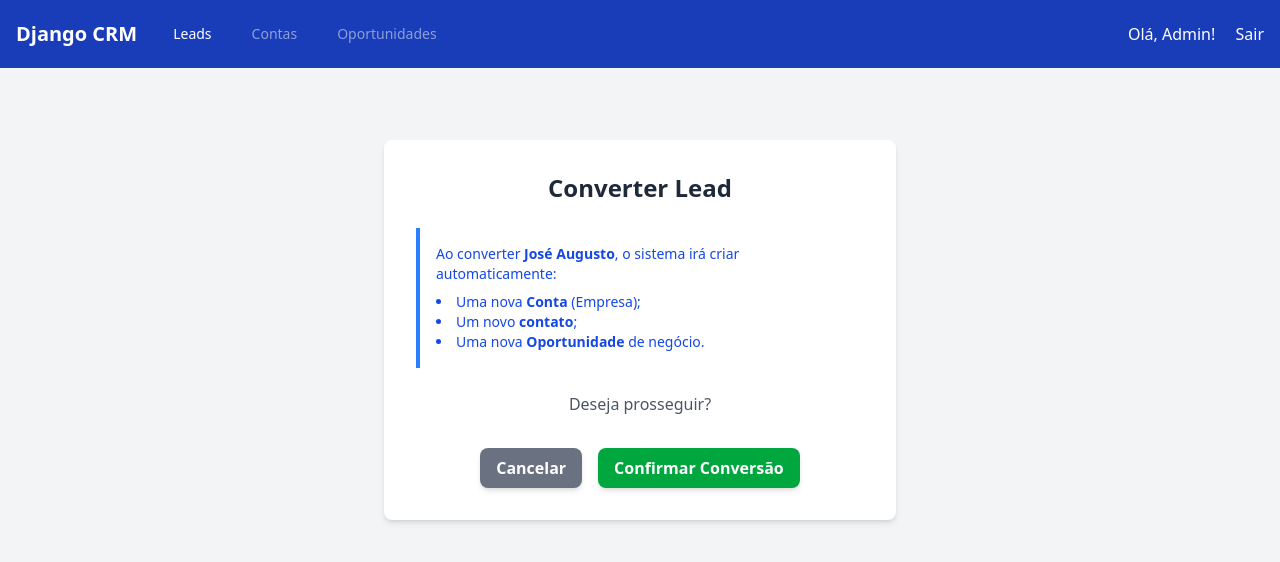
After one commit to kauesiqueiraa/django_crm, a Django app: page /leads/1/convert/ in a window 1280 px wide. The commit adds this page. Shown: the top 562 px of the page. Run offline with Django 5.2, Linux system fonts and the light colour scheme; a user stored in the database is signed in; data comes from the database, SQL or seed files in the repository; both versions use the stored data as it was after the commit; some libraries are stand-ins or nearby versions.

Commit message:
feat: create bussines logic for Leads with Convert Leads

```diff
--- a/leads/models.py
+++ b/leads/models.py
@@ -17,6 +17,7 @@ class Lead(models.Model):
         ('contatado', 'Contatado'),
         ('qualificado', 'Qualificado'),
         ('perdido', 'Perdido'),
+        ('convertido', 'Convertido'),
     )
     status = models.CharField(max_length=15, choices=STATUS_CHOICES, default='novo')
 
--- a/leads/urls.py
+++ b/leads/urls.py
@@ -4,7 +4,8 @@ from .views import (
     LeadCreateView,
     LeadDetailView,
     LeadUpdateView,
-    LeadDeleteView
+    LeadDeleteView,
+    LeadConvertView
 )
 
 app_name = 'leads'
@@ -14,4 +15,5 @@ urlpatterns = [
     path('<int:pk>/', LeadDetailView.as_view(), name='detail'),
     path('<int:pk>/update/', LeadUpdateView.as_view(), name='update'),
     path('<int:pk>/delete/', LeadDeleteView.as_view(), name='delete'),
+    path('<int:pk>/convert/', LeadConvertView.as_view(), name='convert'),
 ]
--- a/leads/views.py
+++ b/leads/views.py
@@ -1,7 +1,10 @@
-from django.views.generic import ListView, CreateView, DetailView, UpdateView, DeleteView
+from django.shortcuts import render, redirect, get_object_or_404
+from django.views.generic import View, ListView, CreateView, DetailView, UpdateView, DeleteView
 from django.contrib.auth.mixins import LoginRequiredMixin
 from django.urls import reverse_lazy
-from .models import Lead
+from django.db import transaction
+from accounts.models import Account, Contact
+from .models import Lead, Opportunity
 
 class LeadListView(LoginRequiredMixin, ListView):
     model = Lead
@@ -70,3 +73,45 @@ class LeadDeleteView(LoginRequiredMixin, DeleteView):
             return Lead.objects.all()
         else:
             return Lead.objects.filter(owner=user)
+
+
+class LeadConvertView(LoginRequiredMixin, View):
+    """
+    View manual (não generica) para controllar o processo exato de conversão.
+    """
+    def get(self, request, pk):
+        lead = get_object_or_404(Lead, pk=pk, owner=request.user)
+        return render(request, 'leads/lead_convert.html', {'lead': lead})
+
+    def post(self, request, pk):
+        lead = get_object_or_404(Lead, pk=pk, owner=request.user)
+
+        with transaction.atomic():
+            # 1. Criar a Conta (Empresa)
+            account_name = lead.company_name if lead.company_name else f"Família {lead.last_name}"
+            account = Account.objects.create(
+                name=account_name
+            )
+
+            # 2. Criar o Contato (Pessoa) vinculado à Conta
+            contact = Contact.objects.create(
+                account=account,
+                first_name=lead.first_name,
+                last_name=lead.last_name,
+                email=lead.email,
+                phone=lead.phone
+            )
+
+            # 3. Criar a Oportunidade (Negócio) vinculada à Conta e ao Vendedor
+            opportunity = Opportunity.objects.create(
+                name=f"Negócio com {account_name}",
+                account=account,
+                owner=request.user,
+                stage='prospeccao'
+            )
+
+            # 4. Atualizar o Lead antigo (Não deletamos, apenas marcamos como convertido)
+            lead.status = 'convertido'
+            lead.save()
+
+        return redirect('leads:list')
--- /dev/null
+++ b/templates/leads/lead_convert.html
@@ -0,0 +1,35 @@
+{% extends 'base.html' %}
+
+{% block content %}
+<div class="max-w-lg mx-auto bg-white p-8 rounded-lg shadow-md mt-10">
+    <h1 class="text-2xl font-bold text-center text-gray-800 mb-6">Converter Lead</h1>
+
+    <div class="bg-glue-50 border-l-4 border-blue-500 p-4 mb-6">
+        <p class="text-sm text-blue-700">
+            Ao converter <strong>{{ lead.first_name }} {{ lead.last_name }}</strong>, o sistema irá criar automaticamente:
+        </p>
+        <ul class="list-disc list-inside mt-2 text-sm text-blue-700">
+            <li>Uma nova <strong>Conta</strong> (Empresa);</li>
+            <li>Um novo <strong>contato</strong>;</li>
+            <li>Uma nova <strong>Oportunidade</strong> de negócio.</li>
+        </ul>
+    </div>
+
+    <p class="text-center text-gray-600 mb-8">
+        Deseja prosseguir?
+    </p>
+
+    <form method="post">
+        {% csrf_token %}
+        <div class="flex justify-center space-x-4">
+            <a href="{% url 'leads:detail' pk=lead.pk %}" class="bg-gray-500 hover:bg-gray-600 text-white font-bold py-2 px-4 rounded-lg shadow-md transition duration-300">
+                Cancelar
+            </a>
+
+            <button type="submit" class="bg-green-600 hover:bg-green-700 text-white font-bold py-2 px-4 rounded-lg shadow-md transition duration-300">
+                Confirmar Conversão
+            </button>
+        </div>
+    </form>
+</div>
+{% endblock %}
--- a/templates/leads/lead_detail.html
+++ b/templates/leads/lead_detail.html
@@ -51,7 +51,7 @@
             <a href="{% url 'leads:update' pk=lead.pk %}" class="bg-yellow-500 hover:bg-yellow-600 text-white font- bold py-2 px-4 rounded-lg shadow-md transition duration-300">
                 Editar
             </a>
-            <a href="#" class="bg-green-500 hover:bg-green-600 text-white font-bold py-2 px-4 rounded-lg shadow-md transition duration-300">
+            <a href="{% url 'leads:convert' pk=lead.pk %}" class="bg-green-500 hover:bg-green-600 text-white font-bold py-2 px-4 rounded-lg shadow-md transition duration-300">
                 Converter Lead
             </a>
         </div>
--- a/theme/static/css/dist/styles.css
+++ b/theme/static/css/dist/styles.css
@@ -18,6 +18,7 @@
     --color-green-100: oklch(96.2% 0.044 156.743);
     --color-green-500: oklch(72.3% 0.219 149.579);
     --color-green-600: oklch(62.7% 0.194 149.214);
+    --color-green-700: oklch(52.7% 0.154 150.069);
     --color-green-800: oklch(44.8% 0.119 151.328);
     --color-blue-100: oklch(93.2% 0.032 255.585);
     --color-blue-500: oklch(62.3% 0.214 259.815);
@@ -314,6 +315,12 @@
   .cursor-pointer {
     cursor: pointer;
   }
+  .list-inside {
+    list-style-position: inside;
+  }
+  .list-disc {
+    list-style-type: disc;
+  }
   .grid-cols-1 {
     grid-template-columns: repeat(1, minmax(0, 1fr));
   }
@@ -380,9 +387,16 @@
     border-top-style: var(--tw-border-style);
     border-top-width: 1px;
   }
+  .border-l-4 {
+    border-left-style: var(--tw-border-style);
+    border-left-width: 4px;
+  }
   .border-none {
     --tw-border-style: none;
     border-style: none;
+  }
+  .border-blue-500 {
+    border-color: var(--color-blue-500);
   }
   .border-gray-200 {
     border-color: var(--color-gray-200);
@@ -413,6 +427,9 @@
   }
   .bg-green-500 {
     background-color: var(--color-green-500);
+  }
+  .bg-green-600 {
+    background-color: var(--color-green-600);
   }
   .bg-red-100 {
     background-color: var(--color-red-100);
@@ -539,6 +556,9 @@
   .text-blue-600 {
     color: var(--color-blue-600);
   }
+  .text-blue-700 {
+    color: var(--color-blue-700);
+  }
   .text-blue-800 {
     color: var(--color-blue-800);
   }
@@ -633,6 +653,13 @@
     &:hover {
       @media (hover: hover) {
         background-color: var(--color-green-600);
+      }
+    }
+  }
+  .hover\:bg-green-700 {
+    &:hover {
+      @media (hover: hover) {
+        background-color: var(--color-green-700);
       }
     }
   }
```
Also changed, not shown: db.sqlite3, leads/migrations/0004_alter_lead_status.py (added).
